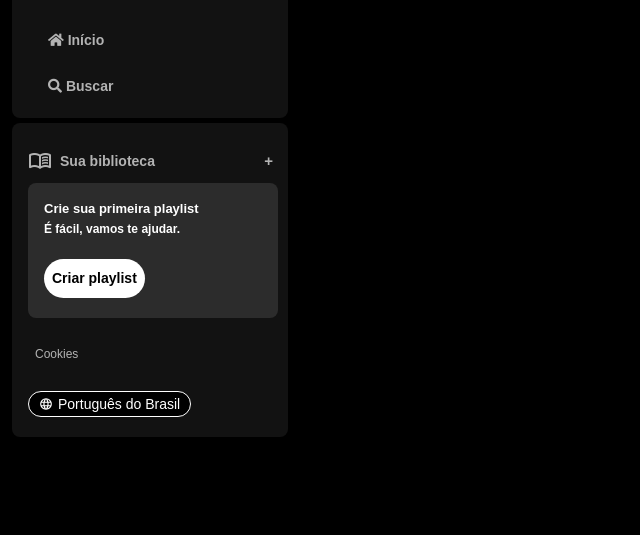
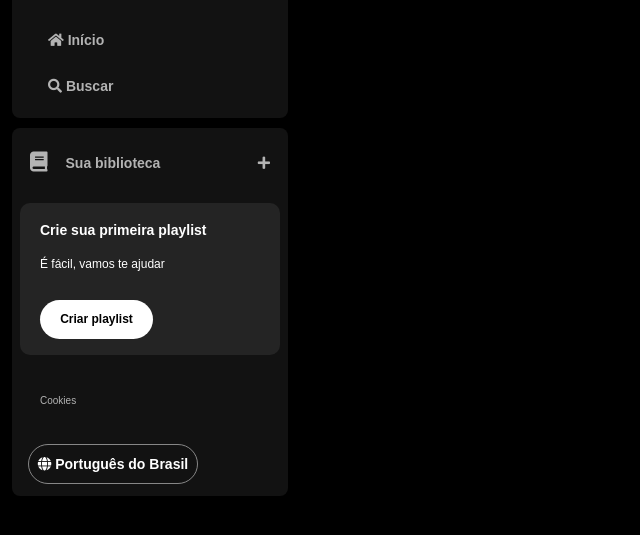
Before and after one commit to gilsonoliveeira/projeto-spotify, a plain HTML site: page index.html in a window 1280 px wide. Shown: the part 71-606 px from the top of the page, without its empty margins (0-640 px from the left). Drawn offline with nearby package versions, Linux system fonts and the light colour scheme.

Commit message:
atualizei spotify

```diff
--- a/index.html
+++ b/index.html
@@ -43,30 +43,34 @@
                 </li>
             </ul>
         </nav>
-        <div class="biblioteca">
-            <ul>
-                <li>
-                    <a href="">
-                        <span class="material-symbols-outlined">menu_book</span>
-                        <span>Sua biblioteca</span>
-                        <span class="push-right">+</span>
-                    </a>
-                </li>
-            </ul>
-            <div class="playlist">
-                <span>Crie sua primeira playlist</span>
-                <span>É fácil, vamos te ajudar.</span>
-                <button class="criar_playlist">Criar playlist</button>
+        <div class="library">
+            <div class="library__content">
+                <button class="library__button">
+                    <span class="fa fas fa-book"></span>
+                    <span>Sua biblioteca</span>
+                </button>
+                <span class="fa fa-plus"></span>
             </div>
-            <a href="" class="cookies">Cookies</a>
-            <button class="idioma">
-                <svg xmlns="http://www.w3.org/2000/svg" height="24px" viewBox="0 -960 960 960" width="14px" fill="#FFFFFF"><path d="M480-80q-82 0-155-31.5t-127.5-86Q143-252 111.5-325T80-480q0-83 31.5-155.5t86-127Q252-817 325-848.5T480-880q83 0 155.5 31.5t127 86q54.5 54.5 86 127T880-480q0 82-31.5 155t-86 127.5q-54.5 54.5-127 86T480-80Zm0-82q26-36 45-75t31-83H404q12 44 31 83t45 75Zm-104-16q-18-33-31.5-68.5T322-320H204q29 50 72.5 87t99.5 55Zm208 0q56-18 99.5-55t72.5-87H638q-9 38-22.5 73.5T584-178ZM170-400h136q-3-20-4.5-39.5T300-480q0-21 1.5-40.5T306-560H170q-5 20-7.5 39.5T160-480q0 21 2.5 40.5T170-400Zm216 0h188q3-20 4.5-39.5T580-480q0-21-1.5-40.5T574-560H386q-3 20-4.5 39.5T380-480q0 21 1.5 40.5T386-400Zm268 0h136q5-20 7.5-39.5T800-480q0-21-2.5-40.5T790-560H654q3 20 4.5 39.5T660-480q0 21-1.5 40.5T654-400Zm-16-240h118q-29-50-72.5-87T584-782q18 33 31.5 68.5T638-640Zm-234 0h152q-12-44-31-83t-45-75q-26 36-45 75t-31 83Zm-200 0h118q9-38 22.5-73.5T376-782q-56 18-99.5 55T204-640Z"/></svg>
+            <section class="section-playlist">
+                <div class="section-playlist__content">
+                    <span class="text title">Crie sua primeira playlist</span>
+                    <span class="text subtitle">É fácil, vamos te ajudar</span>
+                    <button class="section-playlist__button">
+                        <span>Criar playlist</span>
+                    </button>
+                </div>
+            </section>
+            <div class="cookies">
+                <a href="">Cookies</a>
+            </div>
 
-                <span>Português do Brasil</span>
-
-            </button>
+            <div class="languages">
+                <button class="languages__button">
+                    <span class="fa fa-globe"></span>
+                    <span>Português do Brasil</span>
+                </button>
+            </div>
         </div>
     </div>
 </body>
-
 </html>
--- a/style.css
+++ b/style.css
@@ -45,106 +45,126 @@ body{
     font-family: "DM Sans", sans-serif;
 }
 
-/* tentativa de Desafio */
-
-.biblioteca {
-    position:fixed;
-    margin-top: 5px;
-    padding:12px;
-    width:276px;
+.library {
+    display: flex;
     background-color: #121212;
-    border-radius:8px;
-    padding:16px 0 0 16px;
+    border-radius: 8px;
+    justify-content: space-between;
+    flex-direction: column;
+    padding: 4px 8px;
     color: #b3b3b3;
+    font-weight: 600;
+    font-size: 14px;
+    margin-top: 10px;
 }
 
-.biblioteca a {
+.library .library__content{
     display: flex;
-    align-items: center;
-    gap: 8px;
-
+    justify-content: space-between;
 }
 
-.material-symbols-outlined {
-    font-size: 20px; /* Ajuste conforme necessário */
-    line-height: 1; /* Evita espaçamentos extras */
-    vertical-align: middle; /* Ajuste fino no alinhamento */
+.library .library__button {
+    display: flex;
+    margin-right: 10px;
+    color: #b3b3b3;
+    background-color: transparent;
+    border: 0px;
+    font-size: 14px;
+    font-weight: 700;
+    font-family: "DM Sans", sans-serif;
+    text-align: center;
+    text-decoration: none;
+    text-transform: none;
+    padding: 20px 10px;
 }
 
-
-.biblioteca ul li {
-    padding: 10px 0;
+.library  .library__button .fa {
+    font-size: 20px;
+    margin-right: 10px;
+    font-weight: 300;
+    padding-right: 8px;
 }
 
-.biblioteca ul li a {
+.library  .library__content .fa-plus{
+    margin: 24px 10px;
+}
+
+.section-playlist {
+    display: flex;
+    align-items: flex-start;
+    justify-content: space-between;
+    gap: 20px ;
+    background-color: #242424;
     color: #b3b3b3;
-    text-decoration: none;
     font-weight: 600;
     font-size: 14px;
+    margin: 8px 0px;
+    padding: 16px 20px;
+    border-radius: 10px;
+}
+
+.section-playlist .section-playlist__content{
+    display: flex;
+    flex-direction: column;
+}
+
+.section-playlist__content .text {
+    padding-bottom: 14px;
+    color: #fff;
     font-family: "DM Sans", sans-serif;
 
 }
 
-.push-right{
-    margin-left: auto;
-    font-size: 15px;
-    padding-right: 15px;
+.section-playlist__content .title {
+    font-weight: 700;
 }
 
-.playlist {
-    background-color: #2c2c2c;
-    display: flex;
-    flex-direction: column;
-    border-radius:8px ;
-    padding:16px 0 0 16px;
-    margin: 0px 10px 0px 0px;
-}
-
-.playlist span {
-    font-size: 13px;
-    color: white;
-    font-weight: 600;
-}
-
-.playlist span:nth-child(2){
+.section-playlist__content .subtitle {
+    font-weight: 500;
     font-size: 12px;
 }
 
-.criar_playlist {
-    margin: 20px 0px 20px 0px;
-    text-align: start;
-    background-color: white;
-    color: black;
-    font-weight: 800;
-    width: fit-content;
+.section-playlist__content .section-playlist__button {
+    display: flex;
+    justify-content: center;
+    background-color: #fff;
+    color: #000;
+    border-radius: 20px;
+    font-size: 12px;
+    font-weight: 700;
+    font-family: "DM Sans", sans-serif;
+    text-decoration: none;
+    text-transform: none;
+    padding: 10px;
+    margin-top: 12px;
+    border: 0;
+    width: 113px;
+}
+
+.sidebar .cookies {
+    margin: 25px 20px;
+}
+
+.sidebar .cookies a {
+    color: #b3b3b3;
+    font-weight: 500;
+    font-size: 10px;
+    text-decoration: none;
+}
+
+.sidebar .cookies a:hover{
+    text-decoration: underline;
+}
+
+.languages .languages__button {
+    background-color: transparent;
+    border: 1px solid #878787;
+    color: #fff;
+    cursor: pointer;
+    align-items: center;
+    font-weight: bold;
+    width: 170px;
+    margin: 8px;
     padding: 8px;
     border-radius: 20px;
-    font-size: 14px;
-    font-family: "DM Sans", sans-serif;
 }
-
-.cookies {
-    margin: 20px 0px 20px 0px;
-    padding: 7px;
-    color: #b3b3b3;
-    font-size: 12px;
-    font-family: "DM Sans",sans-serif;
-
-}
-
-.idioma {
-    color: white;
-    font-size: 14px;
-    border: 1px solid white;
-    padding: 0px 10px 0px 10px;
-    border-radius: 20px;
-    background-color: #000;
-    margin-bottom: 20px;
-    display: flex;
-    align-items: center;
-    justify-content: center;
-}
-
-.idioma span {
-    padding-left: 5px;
-}
```
